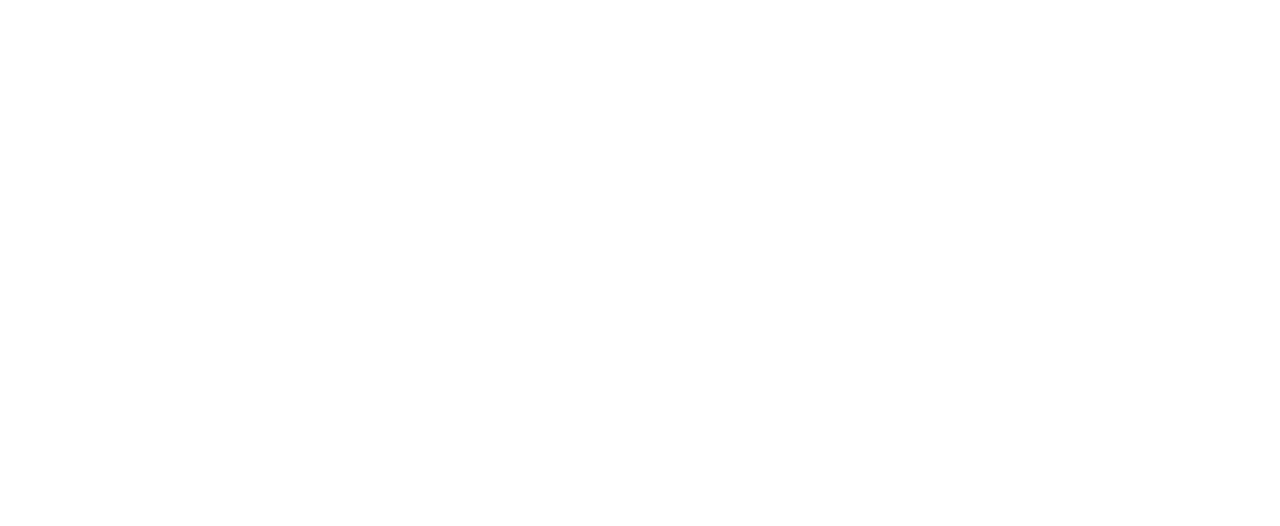
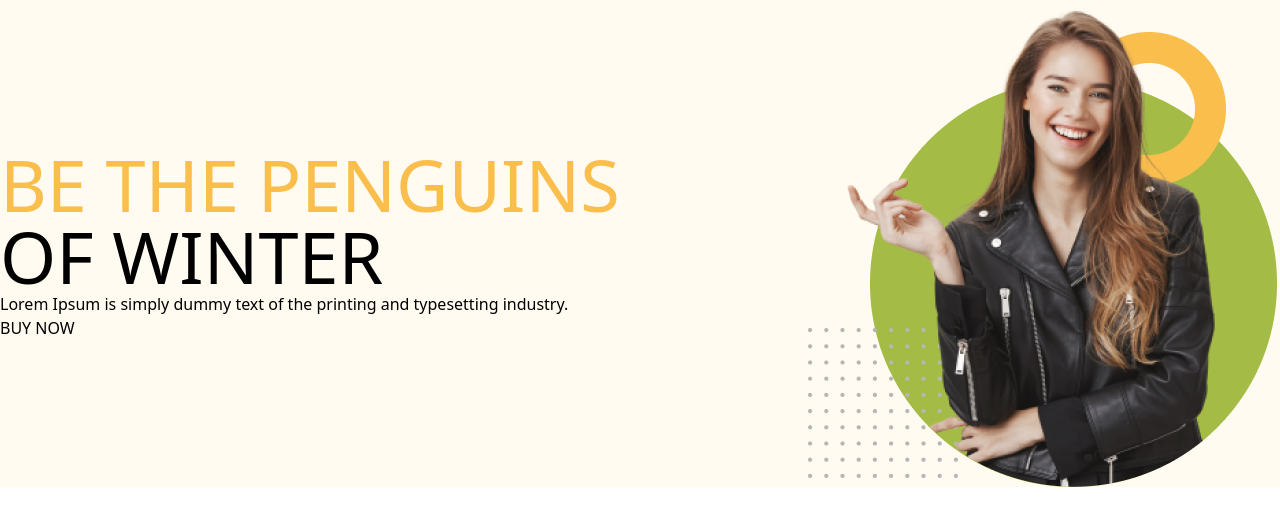
Before and after one commit to atik247/penguin-fashion, a plain HTML site: page index.html in a window 1280 px wide. Drawn offline with nearby package versions, Linux system fonts and the light colour scheme.

Commit message:
banner added

```diff
--- a/index.html
+++ b/index.html
@@ -4,8 +4,35 @@
     <meta charset="UTF-8">
     <meta name="viewport" content="width=device-width, initial-scale=1.0">
     <title>Penguin Fashion</title>
+    <script src="https://cdn.tailwindcss.com"></script>
 </head>
 <body>
+    <header class="bg-[#FFFBF0]">
+        <!-- Nav bar -->
+        <nav>
 
+        </nav>
+        <!-- banner section -->
+        <div class="flex justify-between items-center">
+            <div>
+                <h1 class="text-7xl uppercase">
+                    <span class="text-[#FABE4C]">Be the Penguins</span>
+                    <br>
+                    of Winter</h1>
+                    <p>Lorem Ipsum is simply dummy text of the printing
+                        and typesetting industry.</p>
+                    <button>BUY NOW</button>
+            </div>
+            <div>
+                <img src="images/model.png" alt="">
+            </div>
+        </div>
+    </header>
+    <main>
+
+    </main>
+    <footer>
+
+    </footer>
 </body>
 </html>
--- /dev/null
+++ b/tailwind.config.js
@@ -0,0 +1,8 @@
+/** @type {import('tailwindcss').Config} */
+module.exports = {
+    content: ["./src/**/*.{html,js}"],
+    theme: {
+      extend: {},
+    },
+    plugins: [],
+  }
```
